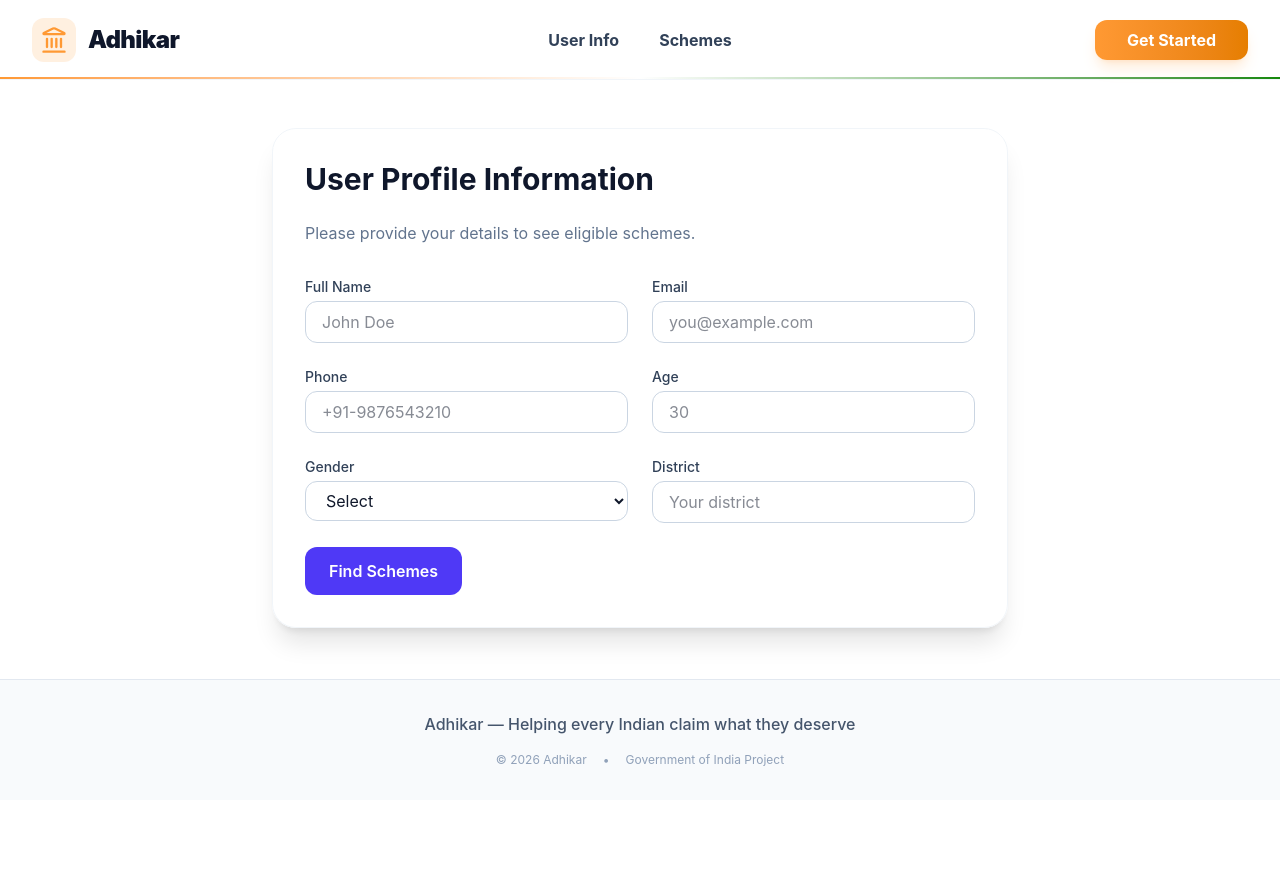
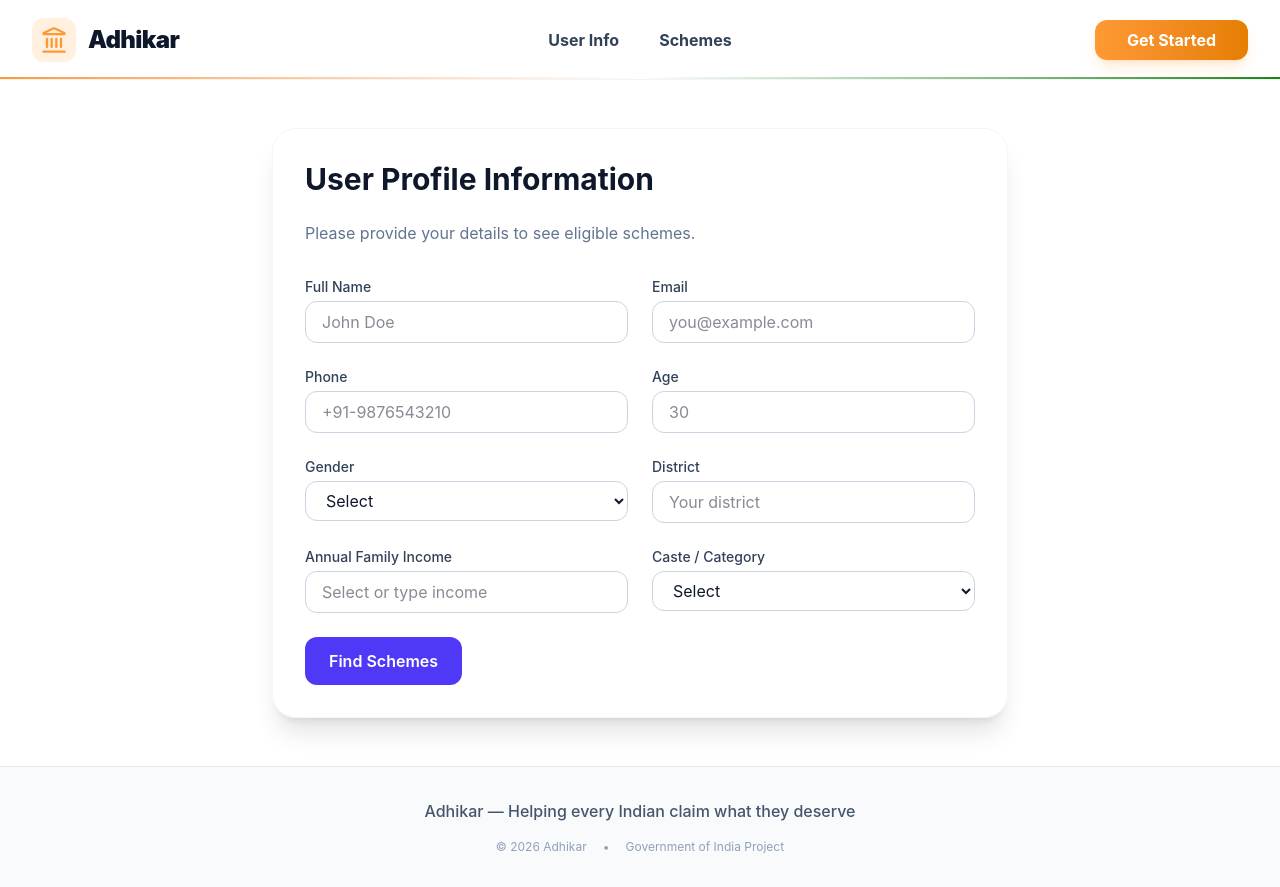
Before and after one commit to marwadi-me/government-scheme-finder, a React (Vite) app: page /form in a window 1280 px wide. Before the commit the page ends 800 px from the top, so only its background shows below. Built offline with nearby package versions, Linux system fonts and the light colour scheme.

Commit message:
ProfileForm

```diff
--- a/src/components/ProfileForm.jsx
+++ b/src/components/ProfileForm.jsx
@@ -7,6 +7,8 @@ const initialState = {
   age: '',
   gender: '',
   district: '',
+  annualIncome: '', // Added annual income field
+  casteCategory: '', // Added caste/category field
 };
 
 const ProfileForm = () => {
@@ -107,6 +109,41 @@ const ProfileForm = () => {
                 className="w-full rounded-xl border border-slate-300 px-4 py-2 focus:outline-none focus:ring-2 focus:ring-indigo-500 transition"
               />
             </div>
+            <div>
+  <label className="block text-sm font-medium text-slate-700 mb-1">Annual Family Income</label>
+  <input
+    type="text"
+    name="annualIncome"
+    list="incomeRanges"
+    value={form.annualIncome}
+    onChange={handleChange}
+    placeholder="Select or type income"
+    className="w-full rounded-xl border border-slate-300 px-4 py-2 focus:outline-none focus:ring-2 focus:ring-indigo-500 transition"
+  />
+  <datalist id="incomeRanges">
+    <option value="Below ₹1,00,000" />
+    <option value="₹1,00,001 - ₹3,00,000" />
+    <option value="₹3,00,001 - ₹5,00,000" />
+    <option value="₹5,00,001 - ₹10,00,000" />
+    <option value="Above ₹10,00,000" />
+  </datalist>
+</div>
+            <div>
+              <label className="block text-sm font-medium text-slate-700 mb-1">Caste / Category</label>
+              <select
+                name="casteCategory"
+                value={form.casteCategory}
+                onChange={handleChange}
+                className="w-full rounded-xl border border-slate-300 px-4 py-2 bg-white focus:outline-none focus:ring-2 focus:ring-indigo-500 transition"
+              >
+                <option value="">Select</option>
+                <option value="general">General</option>
+                <option value="obc">OBC</option>
+                <option value="sc">SC</option>
+                <option value="st">ST</option>
+                <option value="other">Other</option>
+              </select>
+            </div>
           </div>
           <button
             type="submit"
```
